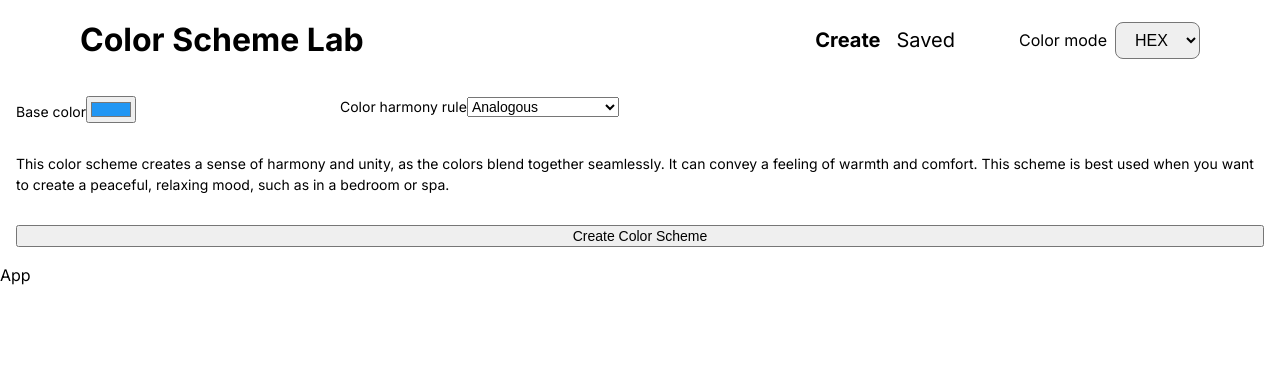
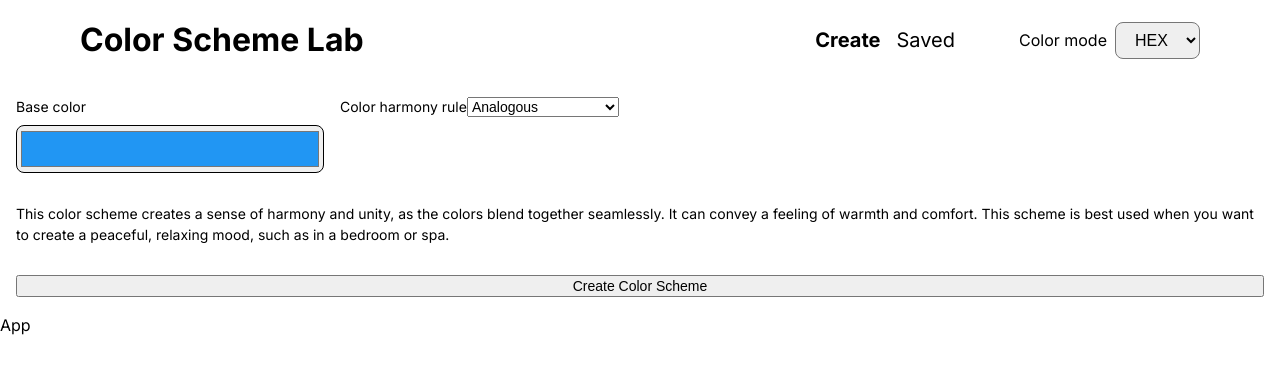
Before and after one commit to goranstevanovic/color-scheme-lab, a React (Create React App) app: page / in a window 1280 px wide. Shown: the top 374 px of the page. Built offline with nearby package versions, Linux system fonts and the light colour scheme.

Commit message:
Style base color label and input field

```diff
--- a/src/components/ColorHarmonyOptions.module.css
+++ b/src/components/ColorHarmonyOptions.module.css
@@ -11,7 +11,16 @@
 }
 
 .baseColor {
+  display: flex;
+  flex-direction: column;
+  gap: 0.5rem;
   grid-area: base-color;
+}
+
+.baseColor input {
+  border-radius: 0.5rem;
+  height: 3rem;
+  width: 100%;
 }
 
 .colorHarmonyRule {
```
